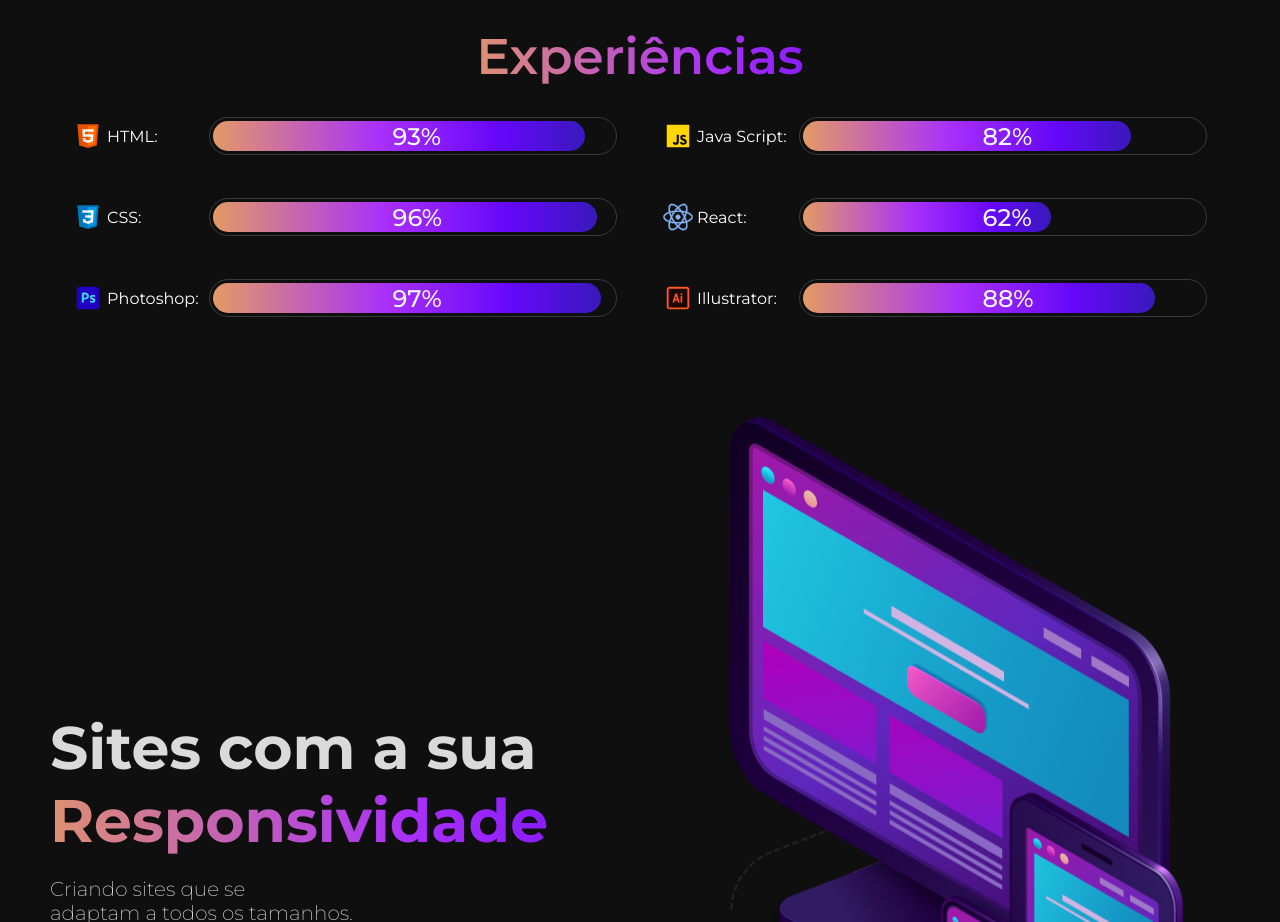
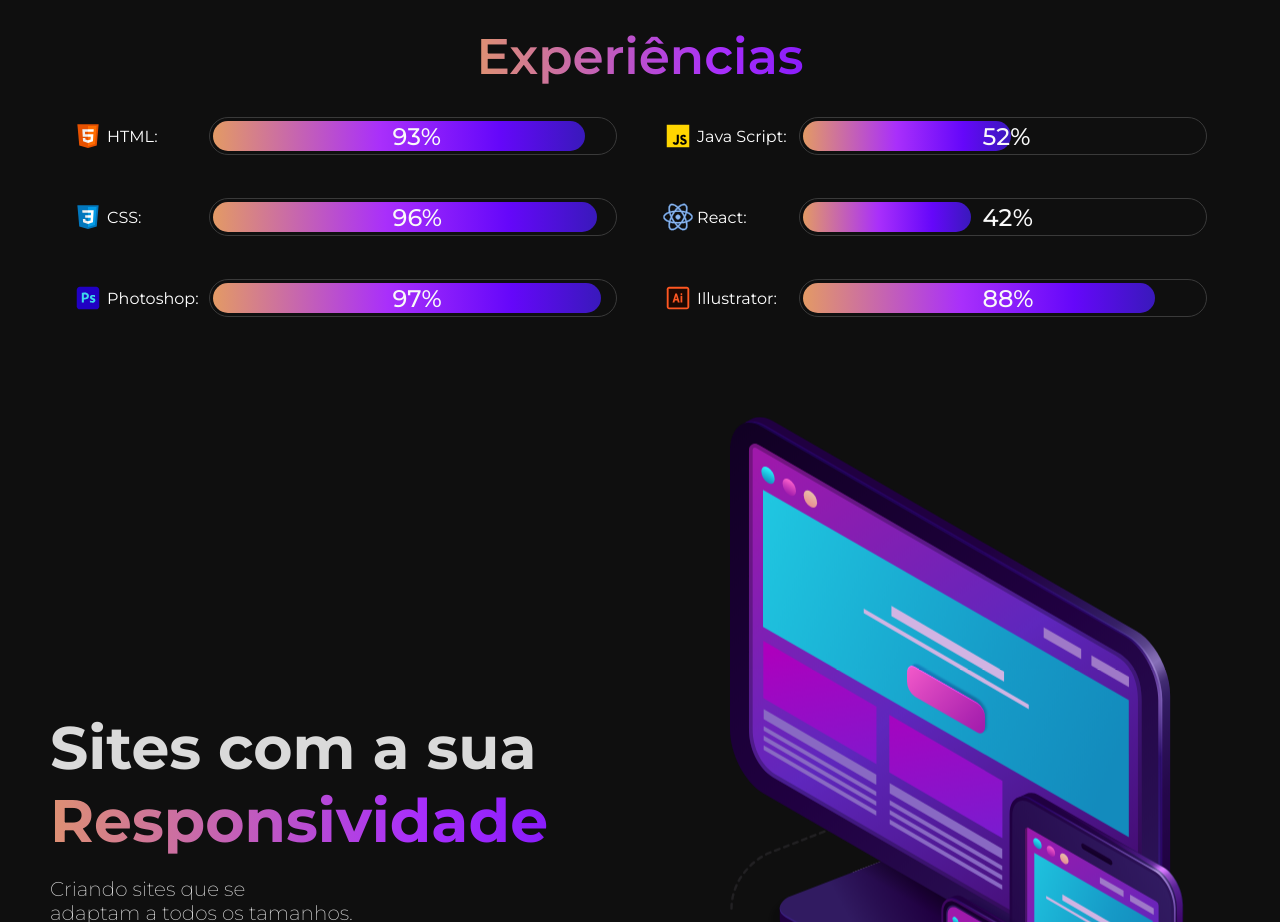
Before and after one commit to DiogoVieiraPln/portfolio, a plain HTML site: page index.html in a window 1280 px wide. Shown: the part 1360-2282 px from the top of the page. Drawn offline with Linux system fonts and the light colour scheme.

Commit message:
Mudancas porcentagens

```diff
--- a/index.html
+++ b/index.html
@@ -1212,7 +1212,7 @@
                             <p class="espa">Java Script:</p>
                         </div>
                         <div class="border">
-                            <p class="porcent">82%</p>
+                            <p class="porcent">52%</p>
                             <div class="quant QJS"></div>
                         </div>
                     </div>
@@ -1235,7 +1235,7 @@
                             <p class="espa">React:</p>
                         </div>
                         <div class="border">
-                            <p class="porcent">62%</p>
+                            <p class="porcent">42%</p>
                             <div class="quant QREACT"></div>
                         </div>
                     </div>
--- a/style.css
+++ b/style.css
@@ -322,11 +322,11 @@ a {
 }
 
 .QJS {
-    width: 82%;
+    width: 52%;
 }
 
 .QREACT {
-    width: 62%;
+    width: 42%;
 }
 
 .CSS {
```
